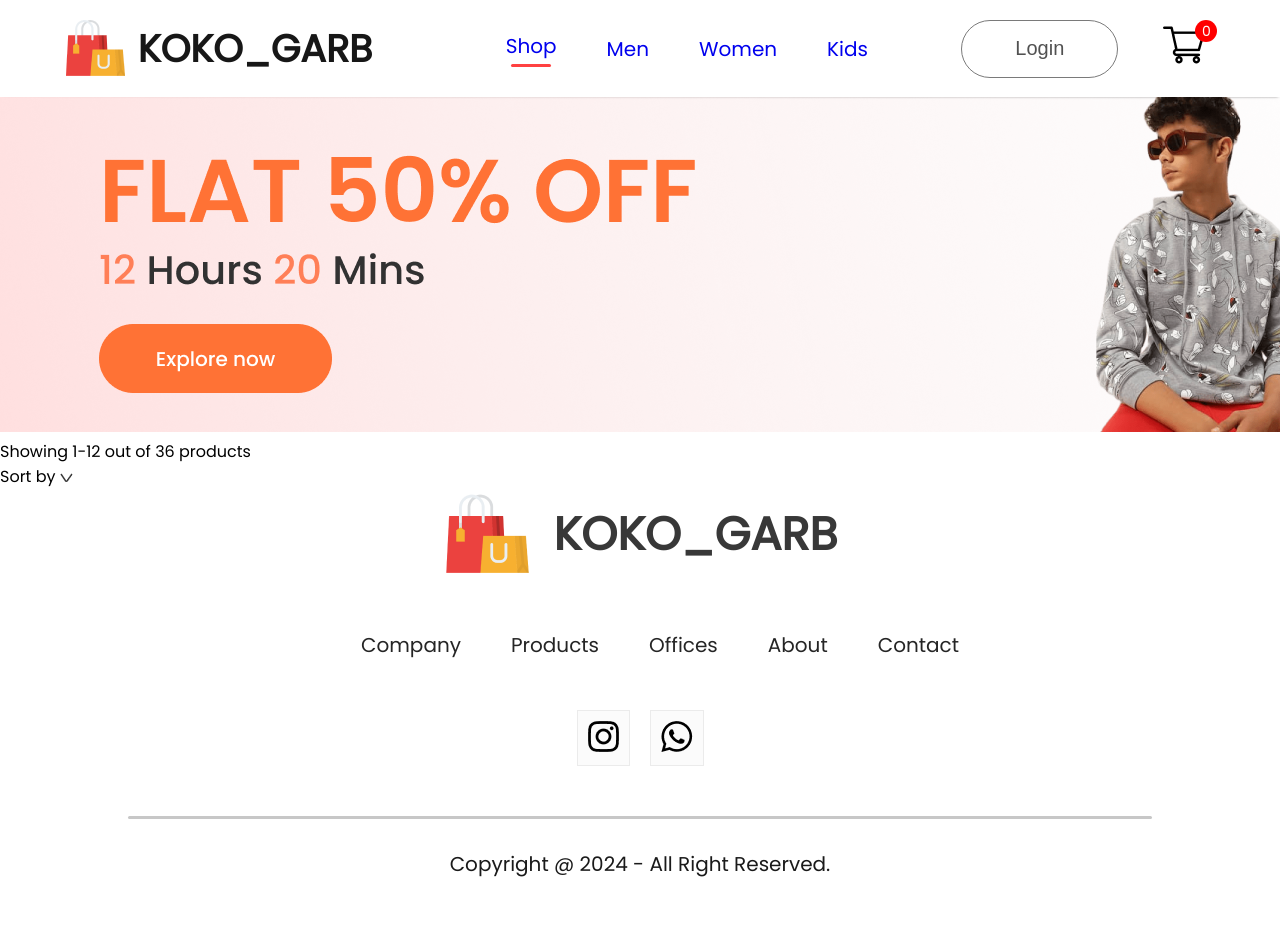
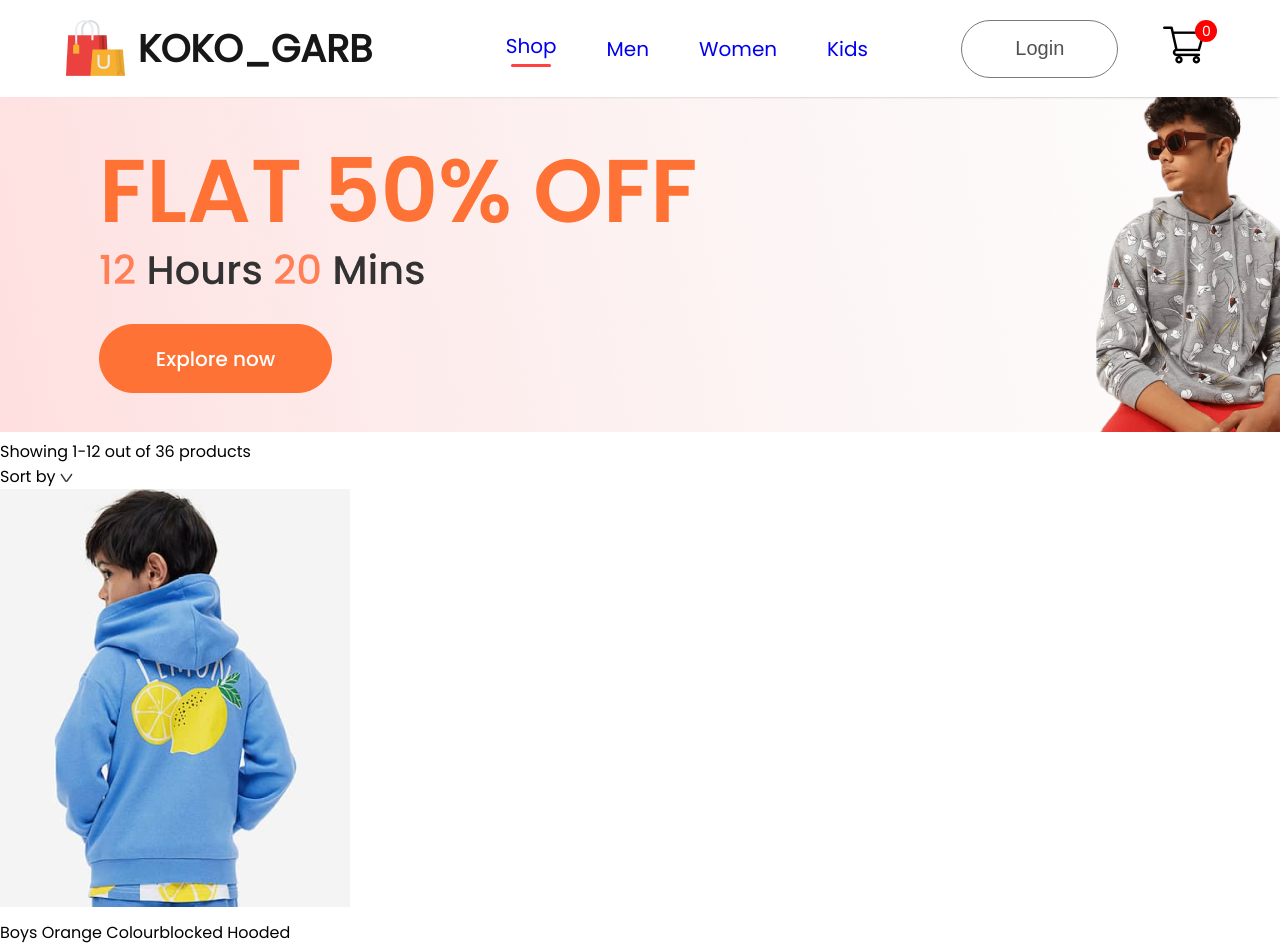
Before and after one commit to Jejeet/KokoBiz, a React (Create React App) app in the folder frontend/: page /kids in a window 1280 px wide. Shown: the top 948 px of the page. Before the commit the page ends 909 px from the top, so only its background shows below. Built offline with nearby package versions, Linux system fonts and the light colour scheme; a web font is replaced by a local one.

Commit message:
shop category kid

```diff
--- a/frontend/src/App.js
+++ b/frontend/src/App.js
@@ -24,7 +24,7 @@ function App() {
         <Route path = '/' element = {<Shop/>} />
         <Route path = '/men' element={<ShopCategory banner ={men_banner} category = "men" />} />
         <Route path = '/women/' element={<ShopCategory banner ={women_banner} category = "women" />} />
-        <Route path = '/kids' element ={ <ShopCategory banner ={kids_banner} category = "kids" />} />
+        <Route path = '/kids' element ={ <ShopCategory banner ={kids_banner} category = "kid" />} />
         <Route path = '/product' element={<Product/>}>
         <Route path = ':productId' element={<product/>} />
         </Route>
--- a/frontend/src/Pages/ShopCategory.jsx
+++ b/frontend/src/Pages/ShopCategory.jsx
@@ -7,7 +7,7 @@ import Item from "../Components/Hero/Item/Item"
 
 
 const ShopCategory = (props) => {
-  const {all_product} = useContext(ShopContext)
+  const {all_product} = useContext(ShopContext);
   return (
     <div className='shop-category'>
       {/* html structure for the shop category page */}
@@ -22,7 +22,7 @@ const ShopCategory = (props) => {
       </div>
       <div className="shopcategory-products">
         { all_product.map((item,i)=>{
-          if(props.category === item.category) {
+          if(props.category===item.category) {
             return <Item key= {i} id ={item.id}
             name={item.name} image ={item.image}
             new_price={item.new_price} old_price={item.old_price} />
```
